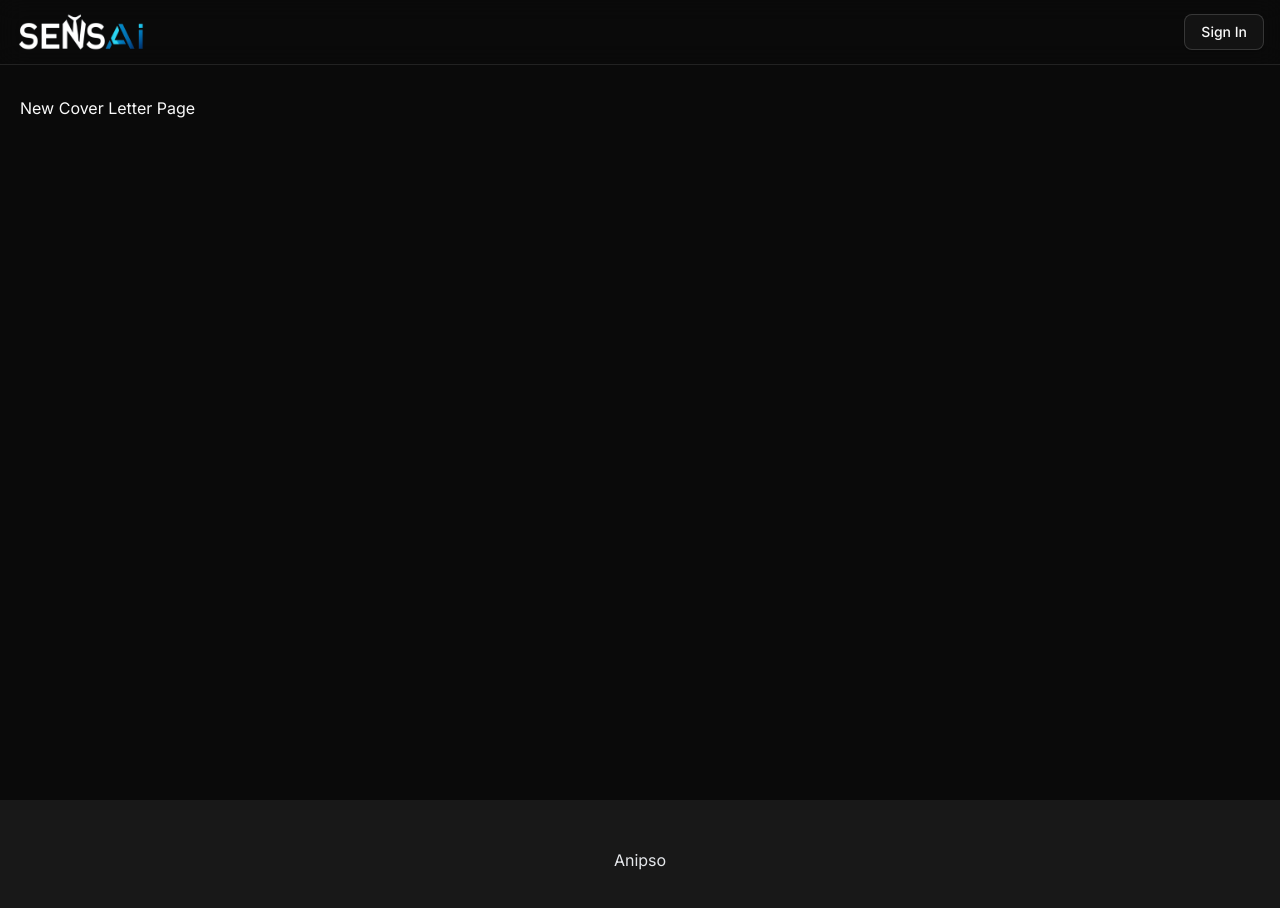
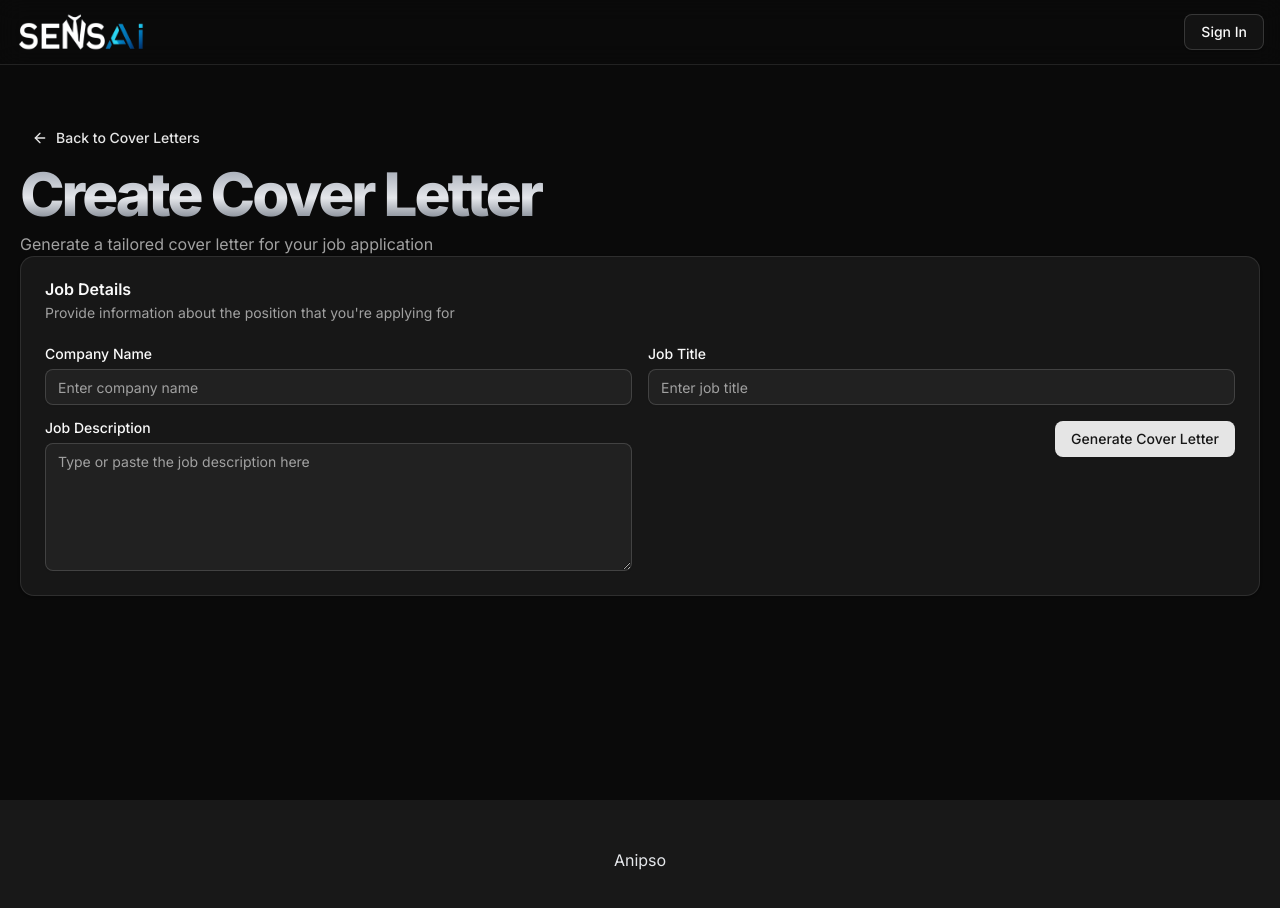
Before and after one commit to ChrisOspina/sensai, a Next.js app: page /cover-letter/new in a window 1280 px wide. Shown: the top 908 px of the page. Built offline with nearby package versions, Linux system fonts and the light colour scheme; no server answers.

Commit message:
Working on cover letter backend functionality

```diff
--- a/actions/check-auth.js
+++ b/actions/check-auth.js
@@ -1,5 +1,4 @@
-     "use server";
-
+    "use server";
     import { auth } from "@clerk/nextjs/server";
     import { db } from "@/lib/prisma";
 
--- a/actions/cover-letter.js
+++ b/actions/cover-letter.js
@@ -1,4 +1,4 @@
-"use Server";
+"use server";
 
 import { auth } from "@clerk/nextjs/server";
 import { db } from "@/lib/prisma";
@@ -39,7 +39,6 @@ export async function generateCoverLetter(data){
   `;
 
   try{
-    //TODO cover letter generation logic
     const result = await model.generateContent(prompt);
     const content = result.response.text().trim();
 
--- a/app/(main)/cover-letter/components/cover-letter-generator.jsx
+++ b/app/(main)/cover-letter/components/cover-letter-generator.jsx
@@ -1,7 +1,121 @@
+"use client";
+
 import React from "react";
+import {
+  Card,
+  CardContent,
+  CardDescription,
+  CardHeader,
+  CardTitle,
+} from "@/components/ui/card";
+import { Input } from "@/components/ui/input";
+import { Label } from "@/components/ui/label";
+import { useRouter } from "next/navigation";
+import { useForm } from "react-hook-form";
+import { zodResolver } from "@hookform/resolvers/zod";
+import { coverLetterSchema } from "@/app/lib/schema";
+import { Textarea } from "@/components/ui/textarea";
+import { Button } from "@/components/ui/button";
+import useFetch from "@/hooks/use-fetch";
+import { generateCoverLetter } from "@/actions/cover-letter";
+import { Loader2 } from "lucide-react";
 
 const CoverLetterGenerator = () => {
-  return <div>Cover Letter Generator</div>;
+  const router = useRouter();
+
+  const {
+    register,
+    handleSubmit,
+    formState: { errors },
+    reset,
+  } = useForm({
+    resolver: zodResolver(coverLetterSchema),
+  });
+
+  const {
+    loading: generating,
+    fn: generateLetterFn,
+    data: generatedLetter,
+  } = useFetch(generateCoverLetter);
+
+  const onSubmit = async (data) => {
+    try {
+      await generateLetterFn(data);
+    } catch (error) {
+      toast.error(error.message || "Failed to generate cover letter");
+    }
+  };
+  return (
+    <div>
+      <Card>
+        <CardHeader>
+          <CardTitle>Job Details</CardTitle>
+          <CardDescription>
+            Provide information about the position that you're applying for
+          </CardDescription>
+        </CardHeader>
+        <CardContent>
+          <form onSubmit={handleSubmit(onSubmit)} className="space-y-8">
+            <div className="grid grid-cols-2 gap-4">
+              <div className="space-y-2">
+                <Label htmlFor="companyName">Company Name</Label>
+                <Input
+                  id="companyName"
+                  placeholder="Enter company name"
+                  {...register("companyName")}
+                />
+                {errors.companyName && (
+                  <p className="text-sm text-red-500">
+                    {errors.companyName.message}
+                  </p>
+                )}
+              </div>
+              <div className="space-y-2">
+                <Label htmlFor="jobTitle">Job Title</Label>
+                <Input
+                  id="jobTitle"
+                  placeholder="Enter job title"
+                  {...register("jobTitle")}
+                />
+                {errors.jobTitle && (
+                  <p className="text-sm text-red-500">
+                    {errors.jobTitle.message}
+                  </p>
+                )}
+              </div>
+              <div className="space-y-2">
+                <Label htmlFor="jobDescription">Job Description</Label>
+                <Textarea
+                  id="jobDescription"
+                  placeholder="Type or paste the job description here"
+                  className={"h-32"}
+                  {...register("jobDescription")}
+                />
+                {errors.jobDescription && (
+                  <p className="text-sm text-red-500">
+                    {errors.jobDescription.message}
+                  </p>
+                )}
+              </div>
+
+              <div className="flex justify-end">
+                <Button type="submit" disabled={generating}>
+                  {generating ? (
+                    <>
+                      <Loader2 className="mr-2 h-4 w-4 animate-spin" />
+                      Generating...
+                    </>
+                  ) : (
+                    "Generate Cover Letter"
+                  )}
+                </Button>
+              </div>
+            </div>
+          </form>
+        </CardContent>
+      </Card>
+    </div>
+  );
 };
 
 export default CoverLetterGenerator;
--- a/app/(main)/cover-letter/components/cover-letter-list.jsx
+++ b/app/(main)/cover-letter/components/cover-letter-list.jsx
@@ -1,6 +1,44 @@
+"use client";
+
+import { deleteCoverLetter } from "@/actions/cover-letter";
+import { useRouter } from "next/navigation";
 import React from "react";
+import { toast } from "sonner";
+import {
+  Card,
+  CardAction,
+  CardContent,
+  CardDescription,
+  CardFooter,
+  CardHeader,
+  CardTitle,
+} from "@/components/ui/card";
 
-const CoverLetterList = () => {
+const CoverLetterList = async ({ coverLetters }) => {
+  const router = useRouter();
+
+  const handleDelete = async (id) => {
+    try {
+      await deleteCoverLetter(id);
+      toast.success("Succesfully deleted cover letter");
+      router.refresh();
+    } catch (error) {
+      console.log(error);
+      toast.error(error.message || "Failed to delete cover letter");
+    }
+  };
+
+  if (!coverLetters.length) {
+    return (
+      <Card>
+        <CardHeader>
+          <CardTitle>No Cover Letters Yet</CardTitle>
+          <CardDescription>Create Your first Cover Letter</CardDescription>
+        </CardHeader>
+      </Card>
+    );
+  }
+
   return <div>Cover Letter List</div>;
 };
 
--- a/app/(main)/cover-letter/new/page.jsx
+++ b/app/(main)/cover-letter/new/page.jsx
@@ -1,7 +1,32 @@
+import { Button } from "@/components/ui/button";
+import { ArrowLeft } from "lucide-react";
+import Link from "next/link";
 import React from "react";
+import CoverLetterGenerator from "../components/cover-letter-generator";
 
 const NewCoverLetterPage = () => {
-  return <div>New Cover Letter Page</div>;
+  return (
+    <div className="container mx-auto py-6">
+      <div className="flex flex-col space-y-2">
+        <Link href="/cover-letter">
+          <Button variant={"link"} className={"gap-2 pl-0"}>
+            <ArrowLeft className="w-4 h-4" />
+            Back to Cover Letters
+          </Button>
+        </Link>
+        <div>
+          <h1 className="text-6xl font-bold gradient-title">
+            Create Cover Letter
+          </h1>
+          <p className="text-muted-foreground">
+            Generate a tailored cover letter for your job application
+          </p>
+        </div>
+      </div>
+
+      <CoverLetterGenerator />
+    </div>
+  );
 };
 
 export default NewCoverLetterPage;
--- a/app/(main)/cover-letter/page.jsx
+++ b/app/(main)/cover-letter/page.jsx
@@ -3,6 +3,7 @@ import { Plus } from "lucide-react";
 import Link from "next/link";
 import React from "react";
 import CoverLetterList from "./components/cover-letter-list";
+import { getCoverLetters } from "@/actions/cover-letter";
 
 const CoverLetterPage = async () => {
   const coverLetters = await getCoverLetters();
--- a/app/lib/schema.js
+++ b/app/lib/schema.js
@@ -62,3 +62,7 @@ export const resumeSchema = z.object({
     education: z.array(entrySchema),
     projects: z.array(entrySchema),
 });
+
+export const coverLetterSchema = z.object({
+
+});
```
